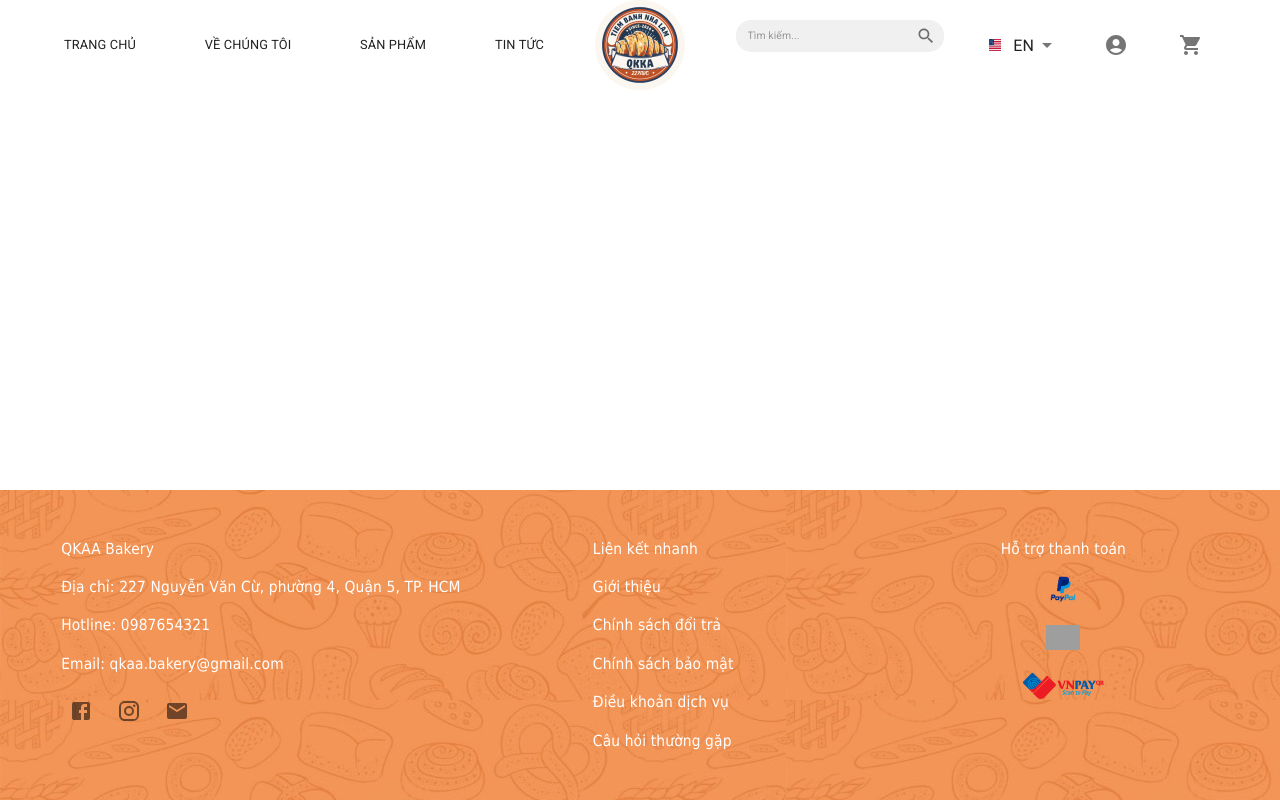
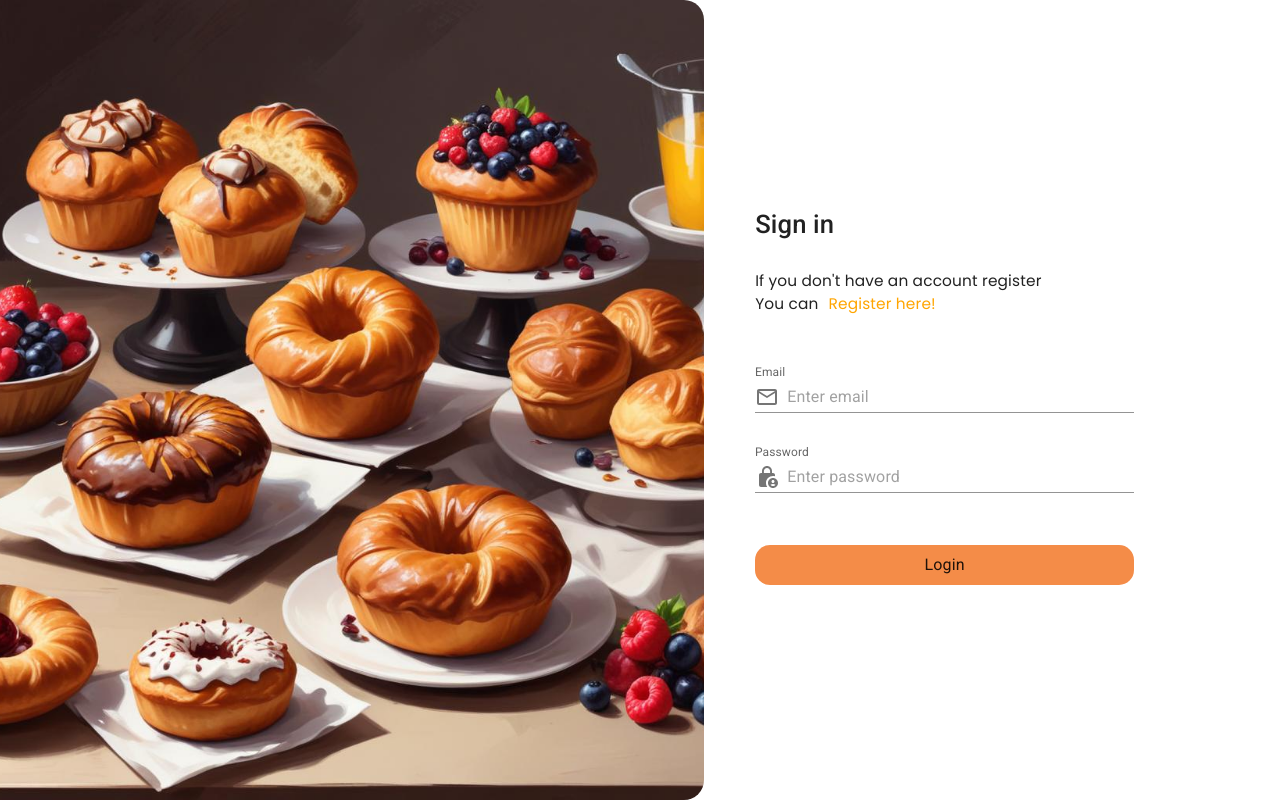
Before and after one commit to Uri2803/EC2024-07, a React (Vite) app in the folder client/: page /login in a window 1280 px wide. Built offline with nearby package versions, Linux system fonts and the light colour scheme; grey boxes are pictures that could not be loaded; a web font is replaced by a local one.

Commit message:
Add login page

```diff
--- a/client/index.html
+++ b/client/index.html
@@ -6,6 +6,8 @@
     <meta name="viewport" content="width=device-width, initial-scale=1.0" />
     <link rel="stylesheet" href="https://fonts.googleapis.com/css2?family=Roboto:wght@400;500&display=swap">
     <link rel="stylesheet" href="https://fonts.googleapis.com/css2?family=Italianno&display=swap" />
+    <link href="https://fonts.googleapis.com/css2?family=Poppins:wght@400;600&display=swap" rel="stylesheet">
+
     <title>Vite + React</title>
   </head>
   <body>
--- a/client/src/pages/About/index.jsx
+++ b/client/src/pages/About/index.jsx
@@ -106,9 +106,7 @@ const About = () => {
                     <TextTitle> Câu chuyện  </TextTitle>
                     <br/>
                     <TextTitle > từ QKKA.Bakery </TextTitle>
-
                 </TitleBox>
-
                 <StoryBox>
                     <div>
                     <StoryText>
@@ -120,10 +118,7 @@ const About = () => {
                     {/* <StoryText>
                         Chúng tôi tin rằng, một chiếc bánh ngon không chỉ nằm ở hương vị mà còn ở câu chuyện phía sau nó. Với phương châm "Chất lượng từ tâm", QKKA.Bakery luôn nỗ lực mang đến những sản phẩm tốt nhất, an toàn và bổ dưỡng cho khách hàng. Mỗi khách hàng đến với chúng tôi đều là một phần của câu chuyện này, là nguồn động lực để chúng tôi tiếp tục sáng tạo và hoàn thiện mình.
                     </StoryText> */}
-
                     </div>
-
-
                     <AboutImg src="/public/about_img1.png" alt="" />
 
 
--- /dev/null
+++ b/client/src/pages/Login/index.jsx
@@ -0,0 +1,139 @@
+import React from 'react'
+import styled from 'styled-components';
+import { NavLink } from 'react-router-dom';
+import {  Box, Button, Grid, FormControl, InputLabel, OutlinedInput, Input,InputAdornment, TextField, Typography } from '@mui/material';
+import AccountCircle from '@mui/icons-material/AccountCircle';
+import Footer from '../../components/Footer';
+import MailOutlineIcon from '@mui/icons-material/MailOutline';
+import LockPersonIcon from '@mui/icons-material/LockPerson';
+const MainContainer = styled.div`
+  margin: 0;
+  padding: 0;
+  display: flex;
+  flex-direction: row;
+  min-height: 100vh;
+  min-width: 100vw;
+  justify-content: center;
+  align-items: center;
+  background: ${(props) => props.theme.colors.background};
+`;
+
+
+const ImgLogin = styled.img`
+    height: 100vh;
+    max-width: 55vw;
+    object-fit: cover;
+    border-top-right-radius: 20px; /* bo góc trên bên phải */
+    border-bottom-right-radius: 20px;
+    @media (max-width: 768px) {
+     height: 70vh;
+   }
+    @media (max-width: 480px) {
+        height: 30vh;
+    }
+`;
+
+const FormLogin = styled.div`
+    margin: 2vw;
+    padding: 2vw;
+    width: 100%;
+    max-width: 50vw;
+    display: flex;
+    flex-direction: column;
+
+
+`;
+
+const InputStyled = styled(TextField)`
+    width: 80%;
+    padding: 10px;
+
+`;
+
+const TitleLogin = styled.p`
+    font-size: 2vw;
+    font-weight: 500;
+    margin: 10px 0px;
+`;
+
+const TextLogin = styled.p`
+  font-size: 1.2vw;
+  font-family: 'Poppins', sans-serif;
+  font-weight: 400;
+  margin-bottom: 50px;
+
+
+  @media (max-width: 768px) {
+    font-size: 2.2vw;
+  }
+
+  @media (max-width: 480px) {
+    font-size: 2vw;
+  }
+`;
+
+const SubmitButon = styled(Box)`
+    width: 80%;
+    height: 5vh;
+    pading: 10px;
+    margin: 20px 0;
+    background-color: #F48C48;
+    border-radius: 15px;
+    display: flex;
+    justify-content: center;
+    align-items: center;
+`;
+
+const StyledNavLink = styled(NavLink)`
+  margin: 0 10px;
+  text-decoration: none;
+  color: orange;
+`;
+export default function Login() {
+  return (
+    <MainContainer>
+
+        <ImgLogin src="/public/login_img1.png" alt="login_img" />
+        <FormLogin>
+            <TitleLogin> Sign in</TitleLogin>
+            < TextLogin> If you don't have an account register <br/>
+              You can
+              <StyledNavLink to="/" exact activeClassName="active">
+               Register here! </StyledNavLink>
+              </TextLogin>
+            <InputStyled
+             placeholder="Enter email"
+            sx={{mb: 4}}
+            id="input-with-icon-textfield"
+            label="Email"
+            InputProps={{
+            startAdornment: (
+                <InputAdornment position="start">
+                    <MailOutlineIcon/>
+                </InputAdornment>
+            ),
+            }}
+            variant="standard"/>
+            <InputStyled
+                placeholder="Enter password"
+                sx={{mb: 4}}
+                id="input-with-icon-textfield"
+                label="Password"
+                InputProps={{
+                startAdornment: (
+                    <InputAdornment  position="start">
+                        <LockPersonIcon />
+                    </InputAdornment>
+                ),
+                }}
+                variant="standard"
+            />
+            <SubmitButon>  Login </SubmitButon>
+        </FormLogin>
+
+
+
+
+    </MainContainer>
+  )
+}
--- a/client/src/routes.jsx
+++ b/client/src/routes.jsx
@@ -2,7 +2,7 @@ import React from 'react';
 import Mainpage from './pages/Mainpage';
 import About from './pages/About';
 import PermIdentityIcon from '@mui/icons-material/PermIdentity';
-
+import Login from './pages/Login';
 const routes = [
   {
     path: "/",
@@ -28,6 +28,14 @@ const routes = [
       icon: <PermIdentityIcon fontSize="large" />,
     },
   },
+  {
+    path: "/login",
+    component: Login,
+    propsLayout: {
+      title: "Login",
+      icon: <PermIdentityIcon fontSize="large" />,
+    },
+  },
 ];
 
 export default routes;
```
Also changed, not shown: client/src/components/Sidebar.jsx (deleted, +0 -71 lines), client/public/login_img1.png (added), 1 other file (tests, documents, lock files or other folders).
